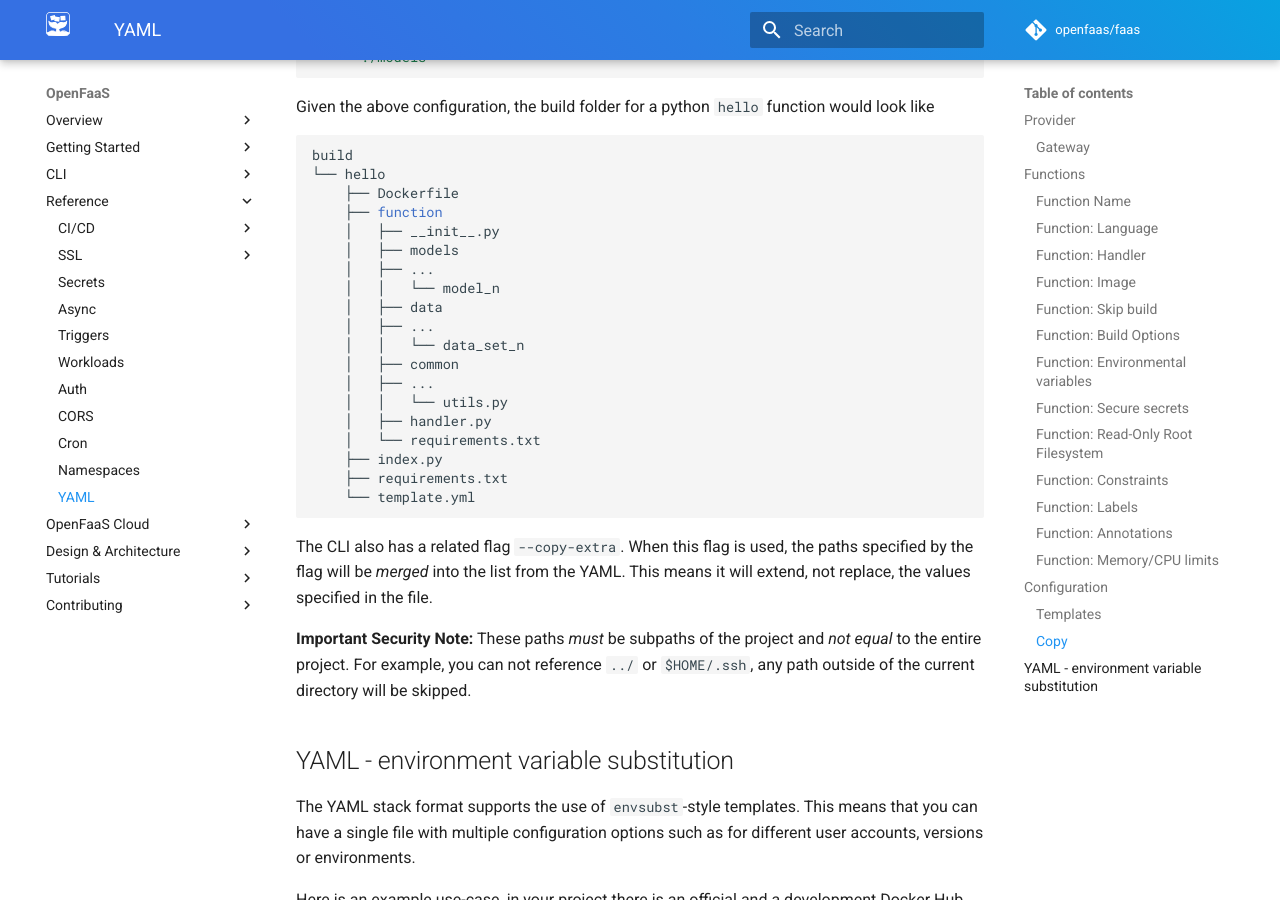
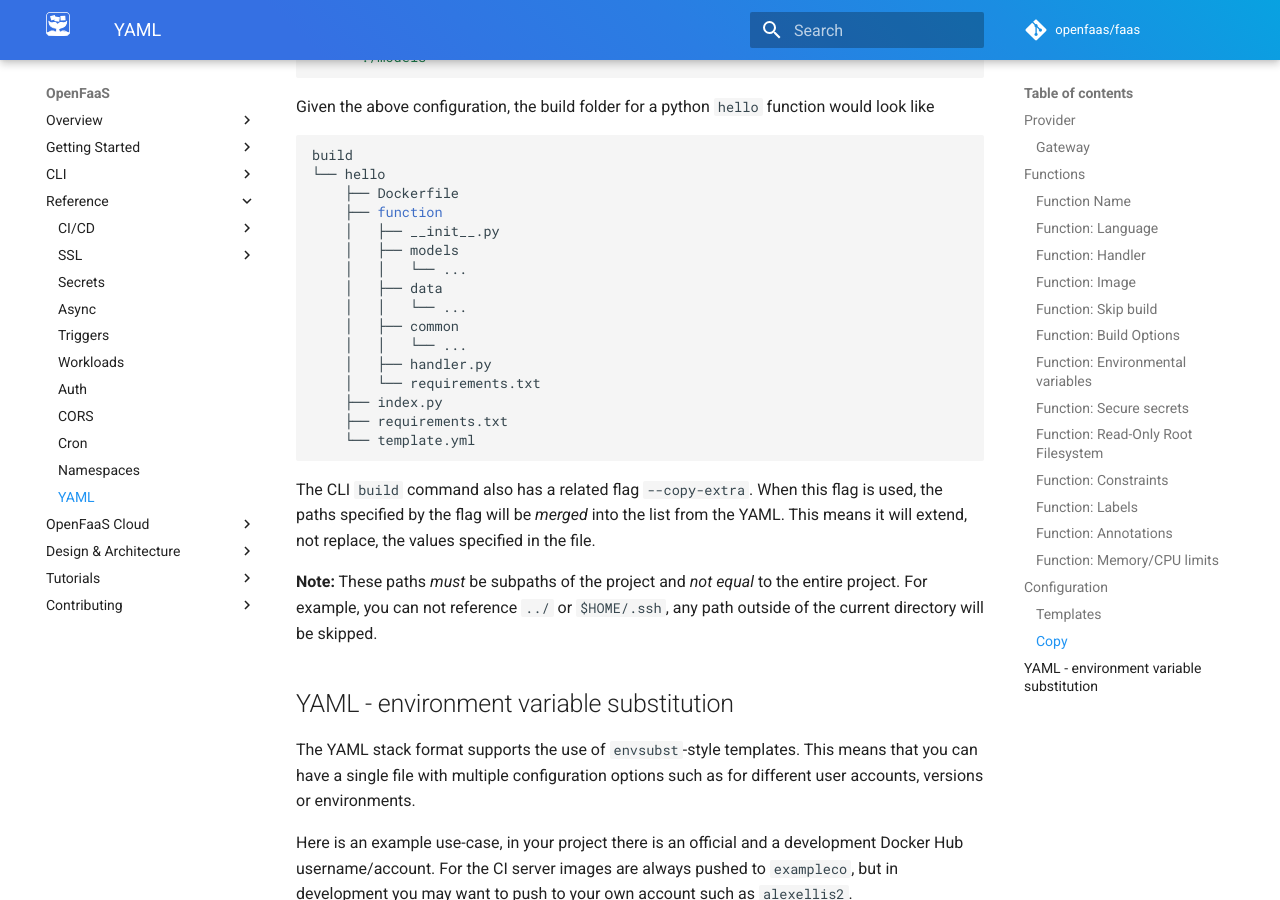
Before and after one commit to openfaas/docs, an MkDocs documentation site: the page built from docs/reference/yaml.md, in a window 1280 px wide and 900 px high, scrolled down 6480 px. Built offline with MkDocs 1.6.1 and Material for MkDocs 9.7.7, drawn with Linux system fonts in a browser that asks for light colours; comment, search, counter and statistics services are not loaded.

Commit message:
Some review improvements
**What**
- Simplify the sample build context tree output
- Use Note instead of "Security Note"
- Improve comment about the copy-extra flag

Signed-off-by: Lucas Roesler <roesler.lucas@gmail.com>

````diff
--- a/docs/reference/yaml.md
+++ b/docs/reference/yaml.md
@@ -272,14 +272,11 @@ build
     ├── function
     │   ├── __init__.py
     │   ├── models
-    │   ├── ...
-    │   │   └── model_n
+    │   │   └── ...
     │   ├── data
-    │   ├── ...
-    │   │   └── data_set_n
+    │   │   └── ...
     │   ├── common
-    │   ├── ...
-    │   │   └── utils.py
+    │   │   └── ...
     │   ├── handler.py
     │   └── requirements.txt
     ├── index.py
@@ -287,9 +284,9 @@ build
     └── template.yml
 ```
 
-The CLI also has a related flag `--copy-extra`.  When this flag is used, the paths specified by the flag will be _merged_ into the list from the YAML.  This means it will extend, not replace, the values specified in the file.
+The CLI `build` command also has a related flag `--copy-extra`.  When this flag is used, the paths specified by the flag will be _merged_ into the list from the YAML.  This means it will extend, not replace, the values specified in the file.
 
-**Important Security Note:** These paths _must_ be subpaths of the project and _not equal_ to the entire project. For example, you can not reference `../` or `$HOME/.ssh`, any path outside of the current directory will be skipped.
+**Note:** These paths _must_ be subpaths of the project and _not equal_ to the entire project. For example, you can not reference `../` or `$HOME/.ssh`, any path outside of the current directory will be skipped.
 
 
 ## YAML - environment variable substitution
````
